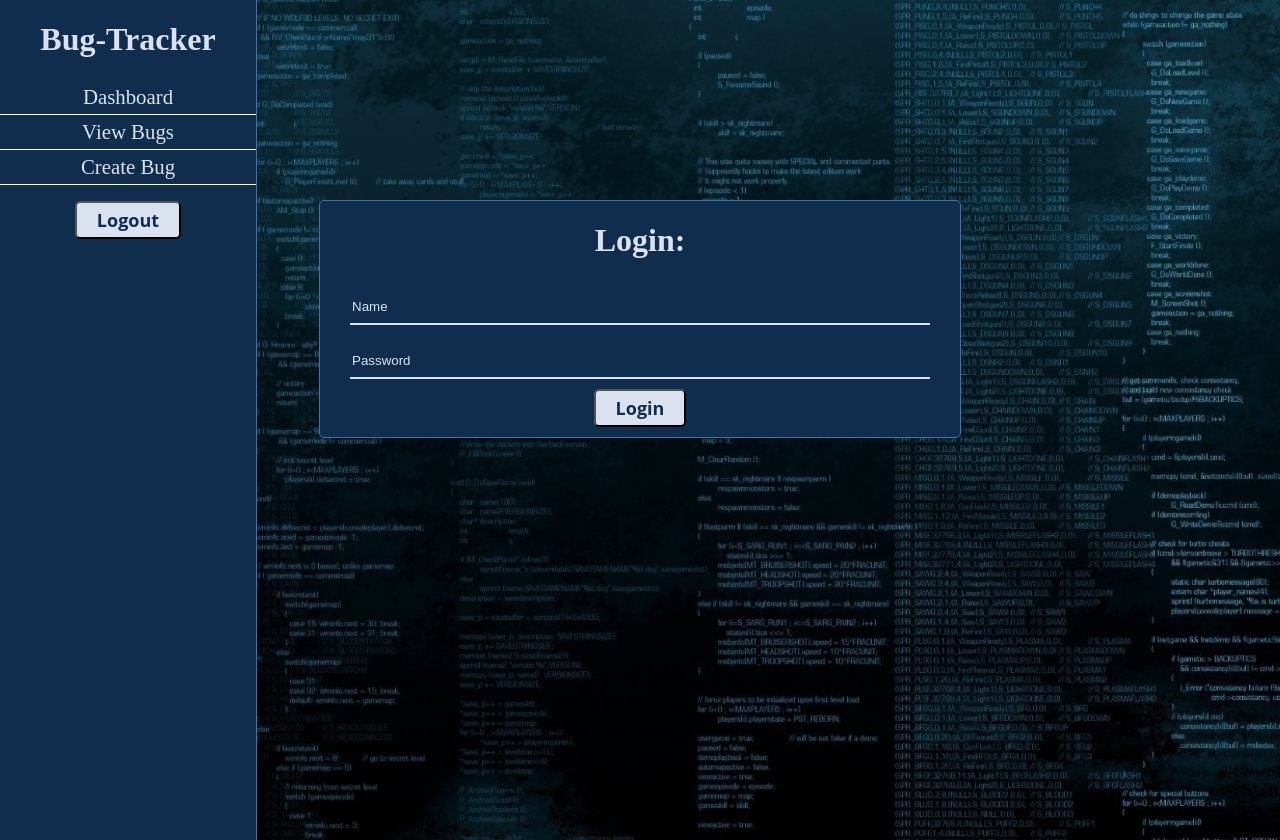
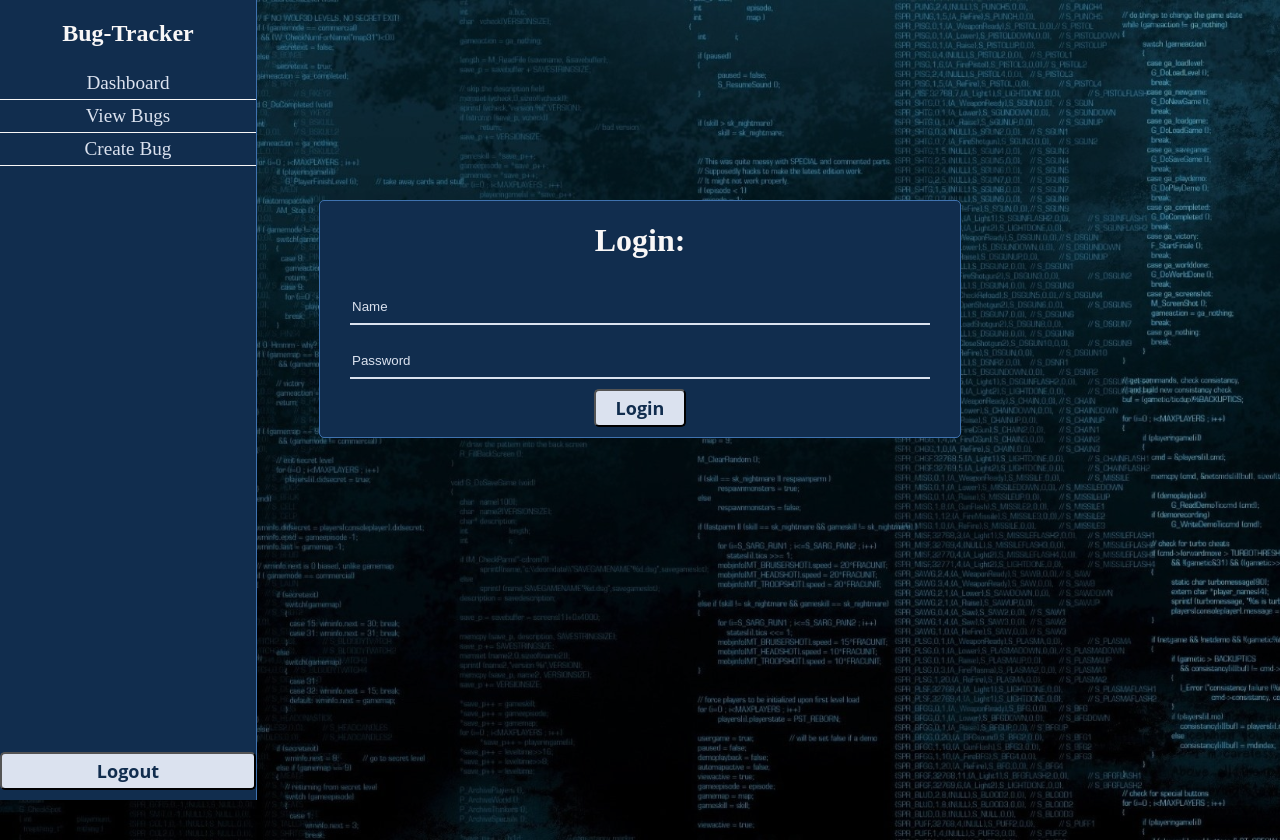
Before and after one commit to rharley-dev/bug-tracker, a React (Create React App) app: page / in a window 1280 px wide. Built offline with nearby package versions, Linux system fonts and the light colour scheme.

Commit message:
finished sidebar

```diff
--- a/src/View/Login/login.css
+++ b/src/View/Login/login.css
@@ -8,6 +8,10 @@
   background-blend-mode: multiply;
   background-attachment: fixed;
   position: absolute;
+}
+
+.login {
+  color: var(--forth-color);
 }
 
 .login-panel {
--- a/src/View/Login/login.jsx
+++ b/src/View/Login/login.jsx
@@ -31,7 +31,7 @@ export default function Login() {
   return (
     <div className="loginBG">
       <form className="login-panel">
-        <h1>Login:</h1>
+        <h1 className="login">Login:</h1>
         <input
           name="name"
           placeholder="Name"
--- a/src/View/Sidbar/sidebar.css
+++ b/src/View/Sidbar/sidebar.css
@@ -2,15 +2,14 @@
   position: fixed;
   grid-column: 1;
   width: 20%;
-  height: 100vw;
+  height: 100%;
   background-color: var(--prime-color);
   border-right: 1px solid var(--second-color);
   text-align: center;
 }
 
-.sidebar .nav-link {
-  text-decoration: none;
-  color: var(--third-color);
+.brand {
+  color: var(--forth-color);
 }
 
 .sidebar ul {
@@ -20,7 +19,7 @@
 
 .sidebar li {
   padding: 5px;
-  font-size: 1.3rem;
+  font-size: 1.2rem;
   border-bottom: 1px groove var(--forth-color);
 }
 
@@ -28,3 +27,15 @@
   transition: all 0.5s;
   background-color: var(--second-color);
 }
+
+.sidebar .nav-link {
+  text-decoration: none;
+  color: var(--third-color);
+}
+
+.logout {
+  position: absolute;
+  bottom: 0px;
+  left: 0px;
+  width: 100%;
+}
--- a/src/View/Sidbar/sidebar.jsx
+++ b/src/View/Sidbar/sidebar.jsx
@@ -15,7 +15,7 @@ export default function Sidebar() {
   return (
     <div className="sidebar">
       <Link className="nav-link" to="/">
-        <h1>Bug-Tracker</h1>
+        <h2 className="brand">Bug-Tracker</h2>
       </Link>
       <ul>
         <li>
```
